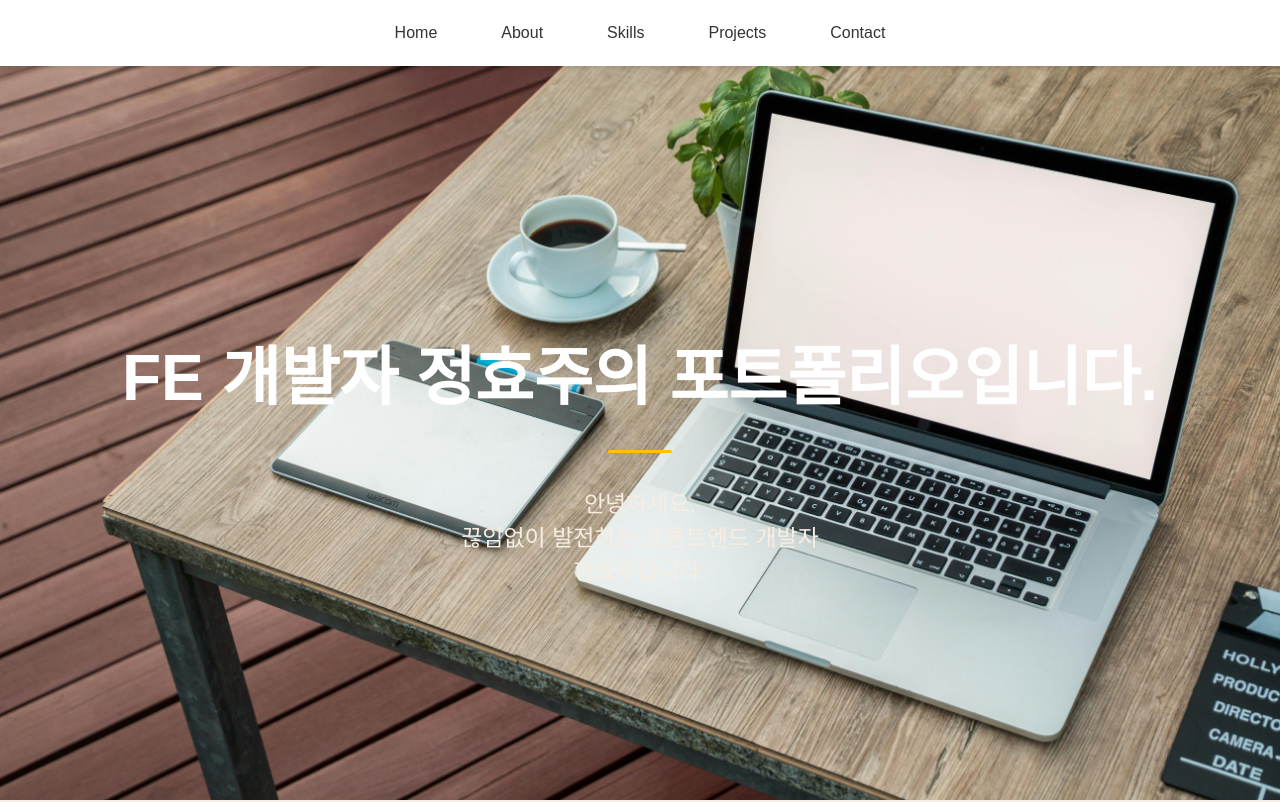
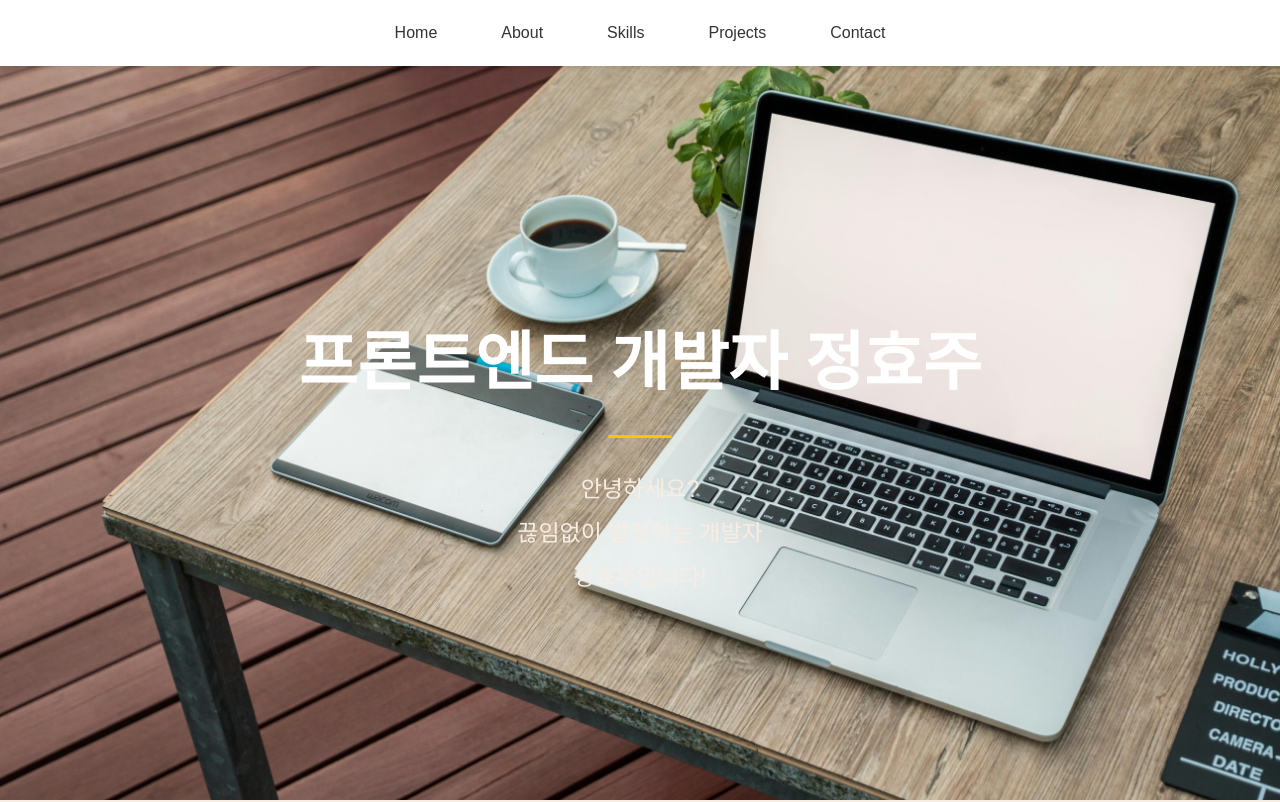
Before and after one commit to h-0y28/h-0y28, a React (Vite) app: page / in a window 1280 px wide. Shown: the top 802 px of the page. Built offline with nearby package versions, Linux system fonts and the light colour scheme; a web font is replaced by a local one.

Commit message:
style: change code style

```diff
--- a/src/pages/Home/index.tsx
+++ b/src/pages/Home/index.tsx
@@ -4,14 +4,12 @@ export default function Home() {
   return (
     <S.HomeContainer>
       <S.IntroduceContainer>
-        <S.Title>FE 개발자 정효주의 포트폴리오입니다.</S.Title>
+        <S.Title>프론트엔드 개발자 정효주</S.Title>
         <S.Line />
         <S.IntroduceText>
-          안녕하세요.
-          <br />
-          끊임없이 발전하는 프론트엔드 개발자
-          <br />
-          정효주입니다.
+          <span>안녕하세요?</span>
+          <span>끊임없이 발전하는 개발자</span>
+          <span>정효주입니다!</span>
         </S.IntroduceText>
       </S.IntroduceContainer>
     </S.HomeContainer>
```
